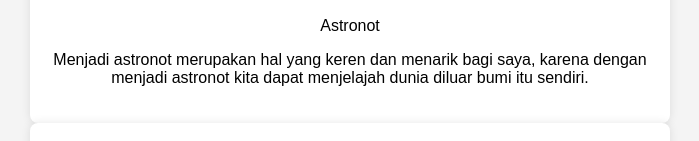
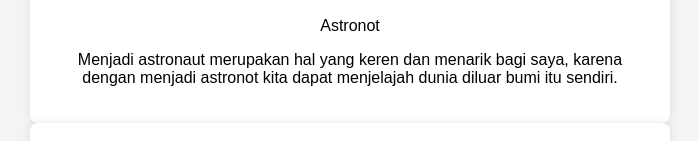
Before and after one commit to BackOutToAllen/profile_1, a plain HTML site: page www/index.html in a window 1280 px wide. Shown: the part 2025-2166 px from the top of the page, without its empty margins (290-989 px from the left). Drawn offline with Linux system fonts and the light colour scheme.

Commit message:
Update index.html

```diff
--- a/www/index.html
+++ b/www/index.html
@@ -31,7 +31,7 @@
         <h1>Cita - cita Saya</h1>
         <img src="https://storage.cloud.google.com/profil_ku/foto%20bangkit.PNG" alt="Gambar Profil">
         <p>Astronot</p>
-        <p>Menjadi astronot merupakan hal yang keren dan menarik bagi saya, karena dengan menjadi astronot kita dapat menjelajah dunia diluar bumi itu sendiri.</p>
+        <p>Menjadi astronaut merupakan hal yang keren dan menarik bagi saya, karena dengan menjadi astronot kita dapat menjelajah dunia diluar bumi itu sendiri.</p>
     </div>
     <div class="container">
         <h1>Idola Saya</h1>
```
